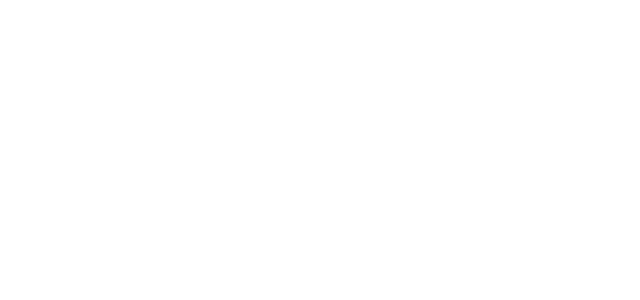
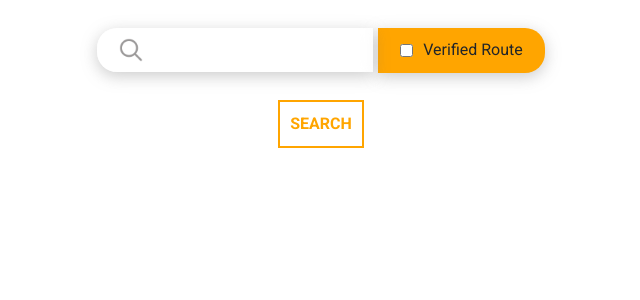
Before and after one commit to Iradu15/Sparrow-The-Trip-Planner-FrontEnd, a React (Create React App) app in the folder frontend/: page / in a window 1280 px wide. Shown: the top 300 px of the page, without its empty margins (319-959 px from the left). Built offline with nearby package versions, Linux system fonts and the light colour scheme.

Commit message:
Initial design for search bar

```diff
--- a/frontend/src/App.js
+++ b/frontend/src/App.js
@@ -1,10 +1,9 @@
-import logo from './logo.svg';
-import './App.css';
+import GoOnWalkSearchBar from "./map/GoOnWalkSearchBar";
 
 function App() {
   return (
-    <div className="App"> </div>
-  );
+      <GoOnWalkSearchBar></GoOnWalkSearchBar>
+    );
 }
 
 export default App;
--- /dev/null
+++ b/frontend/src/map/GoOnWalkSearchBar.css
@@ -0,0 +1,91 @@
+.search_section{
+    display: flex;
+    flex-direction: column;
+    align-items: center;
+    justify-content: center;
+}
+
+.search_bar_wrapper{
+    display: flex;
+    align-items: center;
+    justify-content: center;
+
+    height: 100px;
+    padding: 10px;
+}
+
+/* Search bar */
+.search_bar{
+    display: flex;
+    align-items: center;
+    justify-content: center;
+
+    height: 30px;
+    padding: 20px;
+
+    background: rgba( 255, 255, 255, 0.5 );
+    box-shadow: 0 4px 16px 0 rgba(116, 116, 116, 0.37);
+    backdrop-filter: blur( 7px );
+    -webkit-backdrop-filter: blur( 7px );
+    border: 2px solid rgba( 255, 255, 255, 0.18 );
+
+    border-top-left-radius: 20px;
+    border-bottom-left-radius: 20px;
+}
+
+.search_bar__focused{
+    border: 2px solid orange;
+    box-shadow: 0 8px 32px 0 orange;
+}
+
+.search_bar img{
+    width: 24px;
+    height: 24px;
+    margin-right: 15px;
+}
+
+.search_bar input{
+    border: none;
+    padding: 5px;
+}
+.search_bar input:focus{ outline: none;}
+
+/* Search checkbox */
+.search_checkbox{
+    display: flex;
+    align-items: center;
+    justify-content: center;
+
+    background: orange;
+    height: 30px;
+    padding: 22.5px;
+    margin-left: 5px;
+    box-shadow:  0 4px 16px 0 rgba(116, 116, 116, 0.37);
+
+    border-top-right-radius: 20px;
+    border-bottom-right-radius: 20px;
+}
+
+.search_checkbox input{
+    margin-right: 10px;
+}
+
+/* Search button */
+.btn__search{
+    background: rgba( 255, 255, 255, 0.5 );
+    backdrop-filter: blur( 7px );
+    -webkit-backdrop-filter: blur( 7px );
+    border: 2px solid rgba( 255, 255, 255, 0.18 );
+
+    font-weight: 600;
+    padding: 10px;
+    border: 2px solid orange;
+    color: orange;
+    text-transform: uppercase;
+
+    transition: 0.4s;
+}
+
+.btn__search:hover{
+    transform: translateY(-5px);
+}
--- /dev/null
+++ b/frontend/src/map/GoOnWalkSearchBar.jsx
@@ -0,0 +1,37 @@
+import "./GoOnWalkSearchBar.css";
+import search_icon from "../assets/images/icons/search.png"
+import { useState } from "react";
+
+function GoOnWalkSearchBar(){
+    const [isFocused, setIsFocused] = useState("search_bar");
+
+    const inputIsFocused = () => {
+        setIsFocused("search_bar search_bar__focused");
+    }
+
+    const inputIsNotFocused = () => {
+        setIsFocused("search_bar");
+    }
+
+    return (
+        <div className="search_section">
+            <div className="search_bar_wrapper">
+                <div className={isFocused}>
+                    <img src={search_icon} alt="search"/>
+                    <input type="text"
+                        onFocus={inputIsFocused}
+                        onBlur={inputIsNotFocused}/>
+                </div>
+                <div className="search_checkbox">
+                    <input type="checkbox"
+                        name="verified_route"
+                        id="verified_route"/>
+                    Verified Route
+                </div>
+            </div>
+            <button className="btn__search">Search</button>
+        </div>
+    )
+}
+
+export default GoOnWalkSearchBar;
```
Also changed, not shown: frontend/src/assets/images/icons/search.png (added), 1 other file (tests, documents, lock files or other folders).
